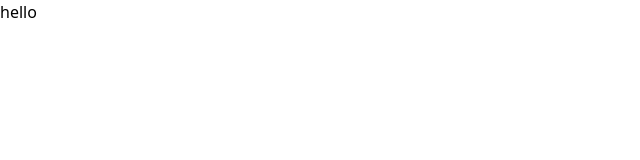
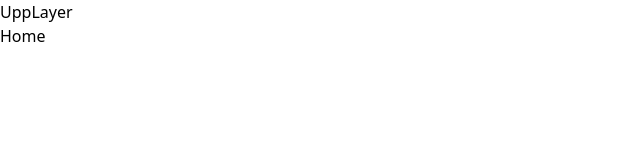
Before and after one commit to SCPassion/react-navbar, a React (Vite) app: page / in a window 1280 px wide. Shown: the top 160 px of the page, without its empty margins (0-640 px from the left). Built offline with nearby package versions, Linux system fonts and the light colour scheme.

Commit message:
Add react-router and implement routing in App component with Header

```diff
--- a/package.json
+++ b/package.json
@@ -13,6 +13,7 @@
     "@tailwindcss/vite": "^4.1.4",
     "react": "^19.0.0",
     "react-dom": "^19.0.0",
+    "react-router": "^7.5.1",
     "tailwindcss": "^4.1.4"
   },
   "devDependencies": {
--- a/src/App.jsx
+++ b/src/App.jsx
@@ -1,5 +1,15 @@
+import { BrowserRouter, Routes, Route } from "react-router"
+import Header from "./components/Header.jsx"
 function App() {
-  return <>hello</>;
+  return (
+    <BrowserRouter>
+      <Routes>
+        <Route element={<Header />}>
+          <Route index element={<h1>Home</h1>} />
+        </Route>
+      </Routes>
+    </BrowserRouter>
+  )
 }
 
-export default App;
+export default App
--- /dev/null
+++ b/src/components/Header.jsx
@@ -0,0 +1,9 @@
+import { Outlet } from "react-router"
+export default function Header() {
+  return (
+    <div>
+      <h1>UppLayer</h1>
+      <Outlet />
+    </div>
+  )
+}
```
Also changed, not shown: 1 other file (tests, documents, lock files or other folders).
